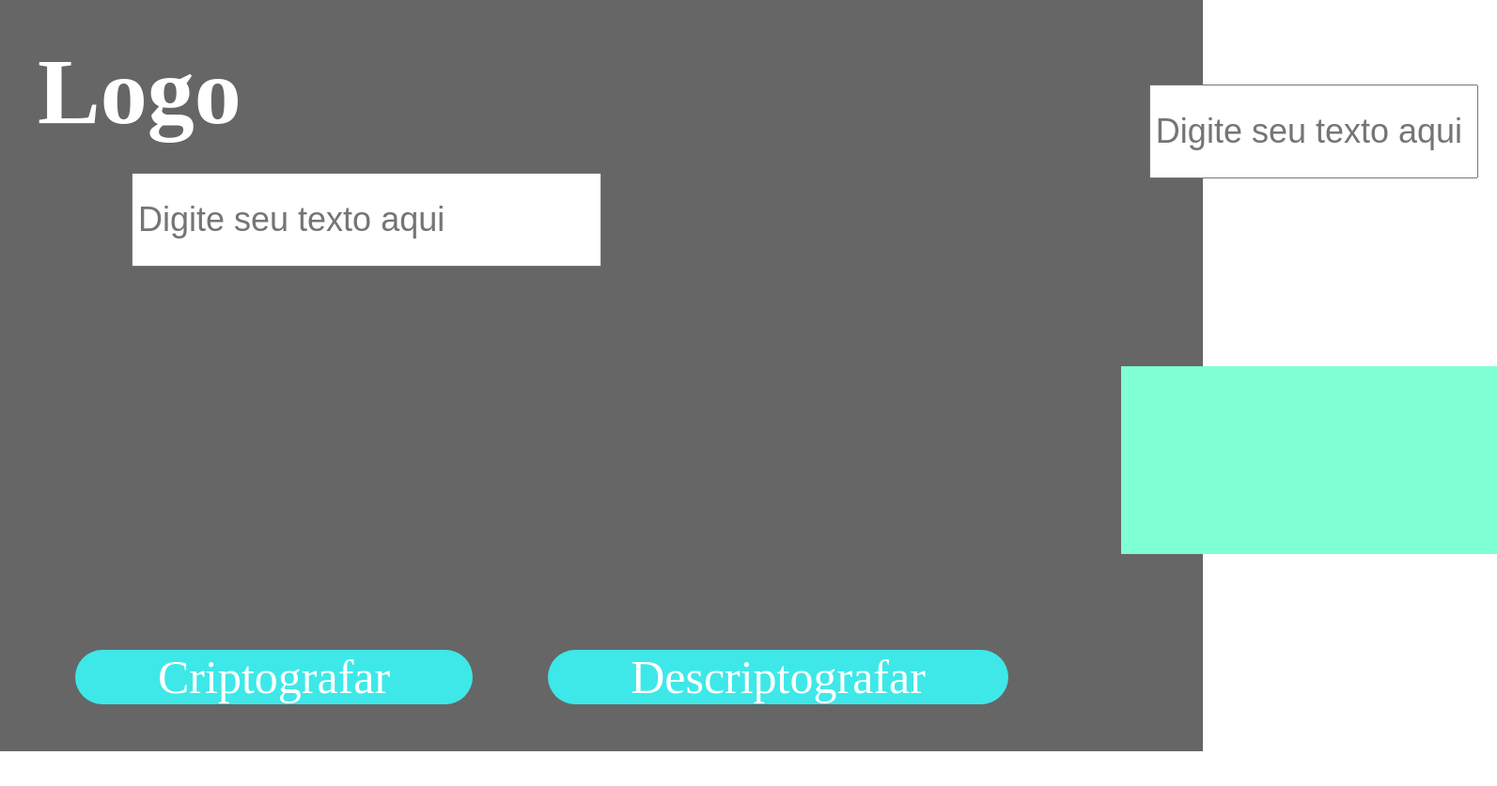
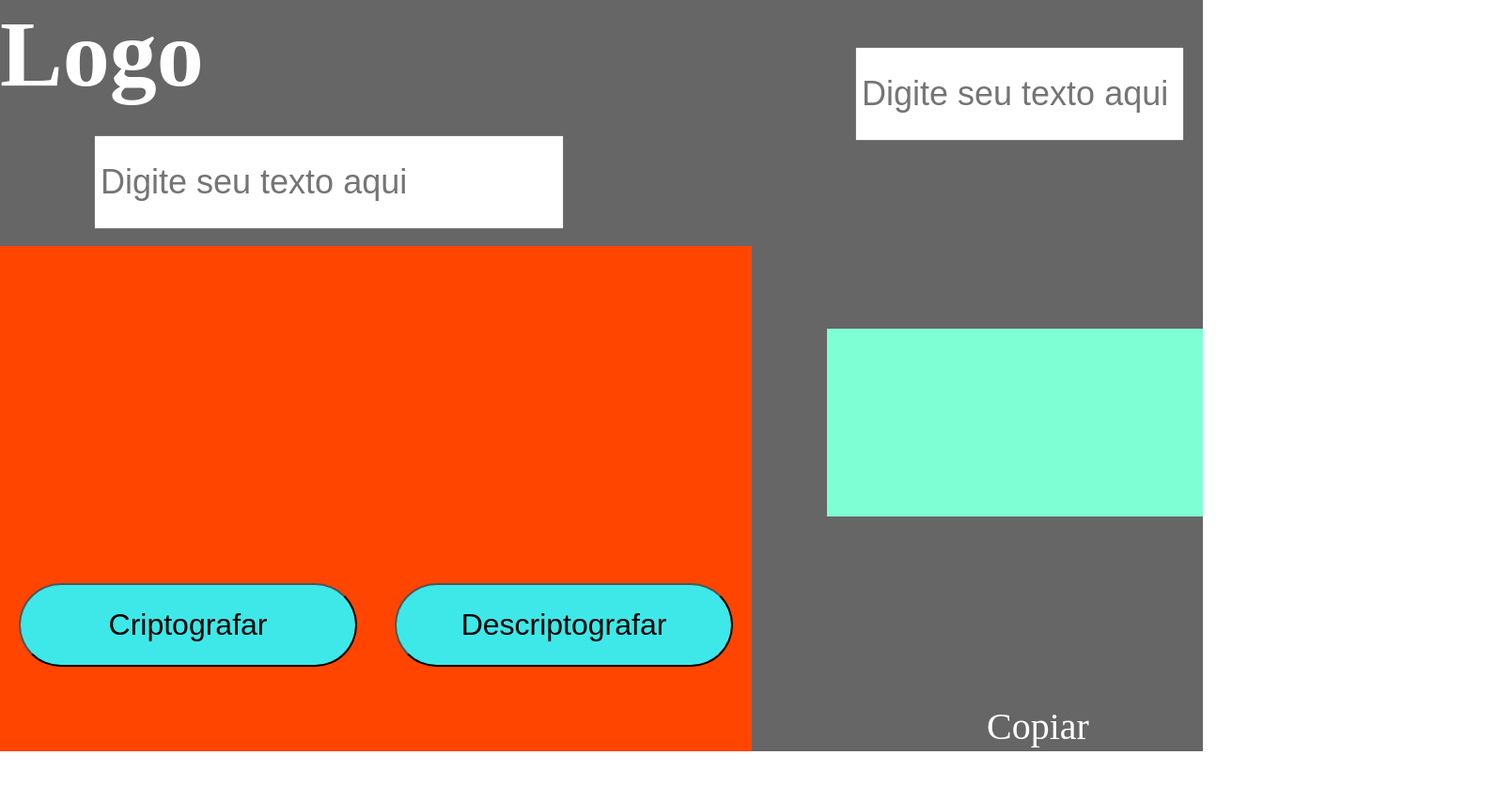
Before and after one commit to jcizidrosilva/projeto-decodificador, a plain HTML site: page index.html in a window 1280 px wide. Shown: the whole page at 94% size, 1593 px wide, since content can reach past the window. After the commit the page ends 800 px from the top, so only its background shows below. Drawn offline with Linux system fonts and the light colour scheme.

Commit message:
adding buttons

```diff
--- a/css/style.css
+++ b/css/style.css
@@ -2,6 +2,10 @@
   padding: 0;
   margin: 0;
   box-sizing: border-box;
+}
+
+html {
+  font-size: 62.5%;
 }
 
 .hero {
@@ -15,7 +19,7 @@
   grid-template-rows: 1fr 1fr;
   column-gap: 50px;
   /* row-gap: 40px; */
-  padding: 40px;
+  /* padding: 40px; */
   height: 100vh;
 }
 
@@ -34,19 +38,29 @@
 }
 
 .main {
-  display: flex;
-  align-items: flex-end;
-  justify-content: space-between;
-  font-size: 50px;
-  /* background-color: orangered; */
-  color: #fff;
+  display: grid;
+  grid-template-columns: 1fr 1fr;
+  grid-template-rows: 1fr 1fr;
+  background-color: orangered;
 }
 
-.main-p {
+.btn--criptografar {
+  grid-column: 1 / 2;
+  grid-row: 2 / -1;
+}
+
+.btn--descriptografar {
+  grid-column: 2 / 3;
+  grid-row: 2 / -1;
+}
+
+.btn--criptografar,
+.btn--descriptografar {
+  font-size: 3.2rem;
   background-color: rgb(62, 232, 232);
-  padding: 0 5.5rem;
+  padding: 2.4rem 2.4rem;
+  margin: 9rem 2rem;
   border-radius: 50px;
-  margin: 0 40px 10px 40px;
 }
 
 .aside {
--- a/index.html
+++ b/index.html
@@ -26,8 +26,8 @@
           />
         </header>
         <main class="main">
-          <p class="main-p">Criptografar</p>
-          <p class="main-p">Descriptografar</p>
+          <button class="btn--criptografar">Criptografar</button>
+          <button class="btn--descriptografar">Descriptografar</button>
         </main>
         <aside class="aside">
           <input
```
